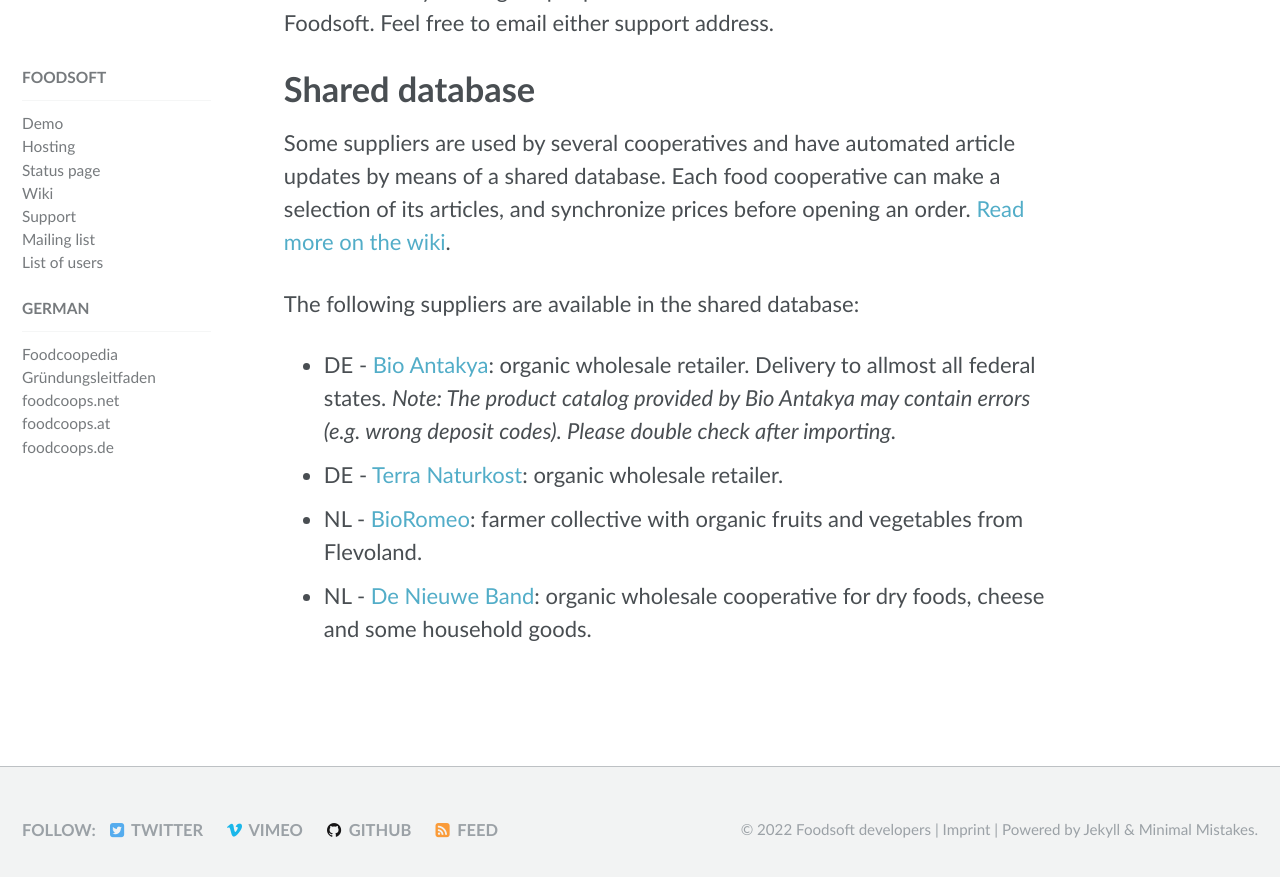
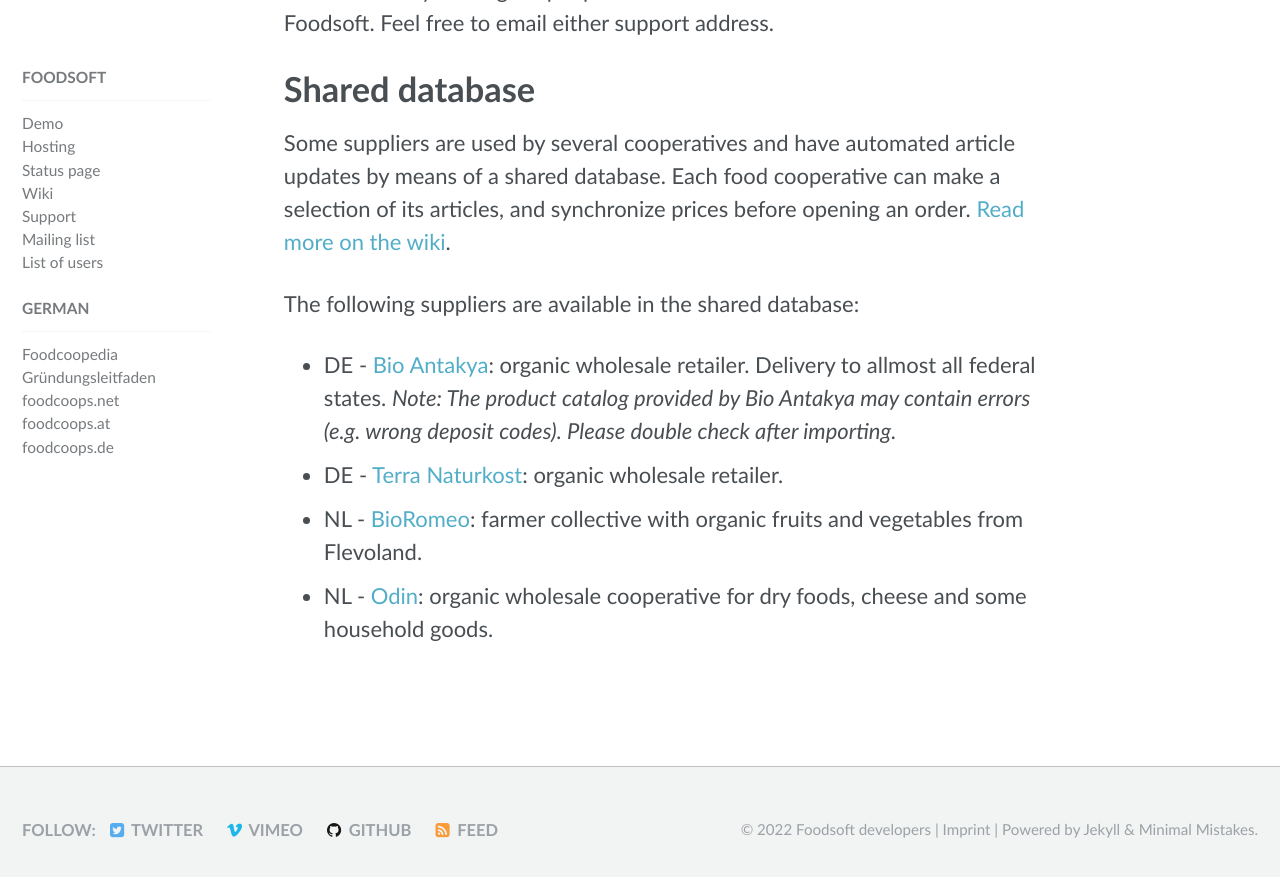
Before and after one commit to foodcoops/foodcoops.github.io, a Jekyll site: the page built from global-foodsoft-platform.md, in a window 1280 px wide and 900 px high, scrolled down 1993 px. Shown: the top 877 px of the window. Built offline with Jekyll 4.4.1, drawn with Linux system fonts in a browser that asks for light colours.

Commit message:
Rename supplier to Odin

```diff
--- a/global-foodsoft-platform.md
+++ b/global-foodsoft-platform.md
@@ -71,4 +71,4 @@
 * DE - [Bio Antakya](http://www.bio-antakya.de): organic wholesale retailer. Delivery to allmost all federal states. *Note: The product catalog provided by Bio Antakya may contain errors (e.g. wrong deposit codes). Please double check after importing.*
 * DE - [Terra Naturkost](https://www.terra-natur.com/): organic wholesale retailer.
 * NL - [BioRomeo](http://www.bioromeo.nl/): farmer collective with organic fruits and vegetables from Flevoland.
-* NL - [De Nieuwe Band](https://nieuweband.nl/): organic wholesale cooperative for dry foods, cheese and some household goods.
+* NL - [Odin](https://www.odin.nl/): organic wholesale cooperative for dry foods, cheese and some household goods.
```
